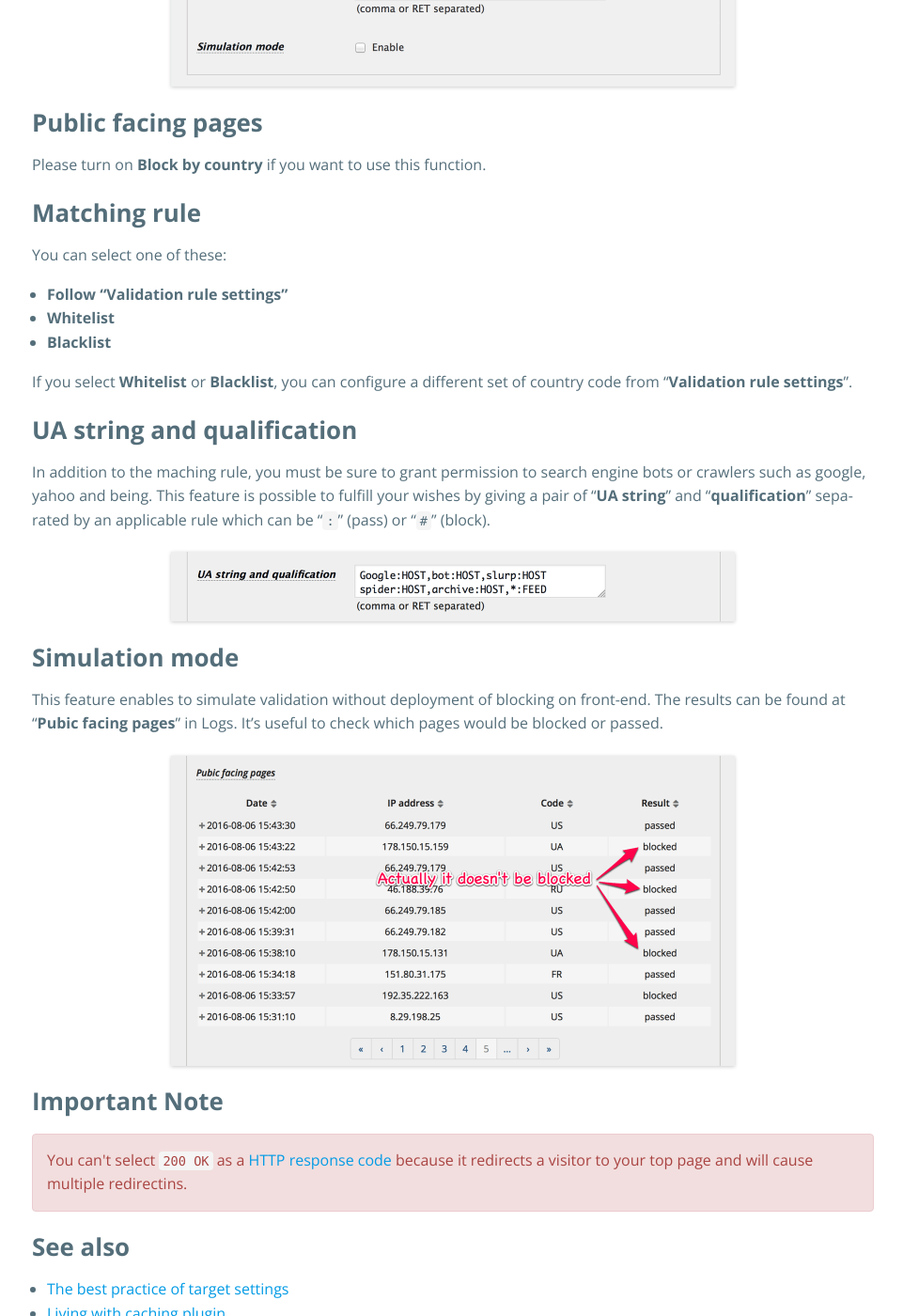
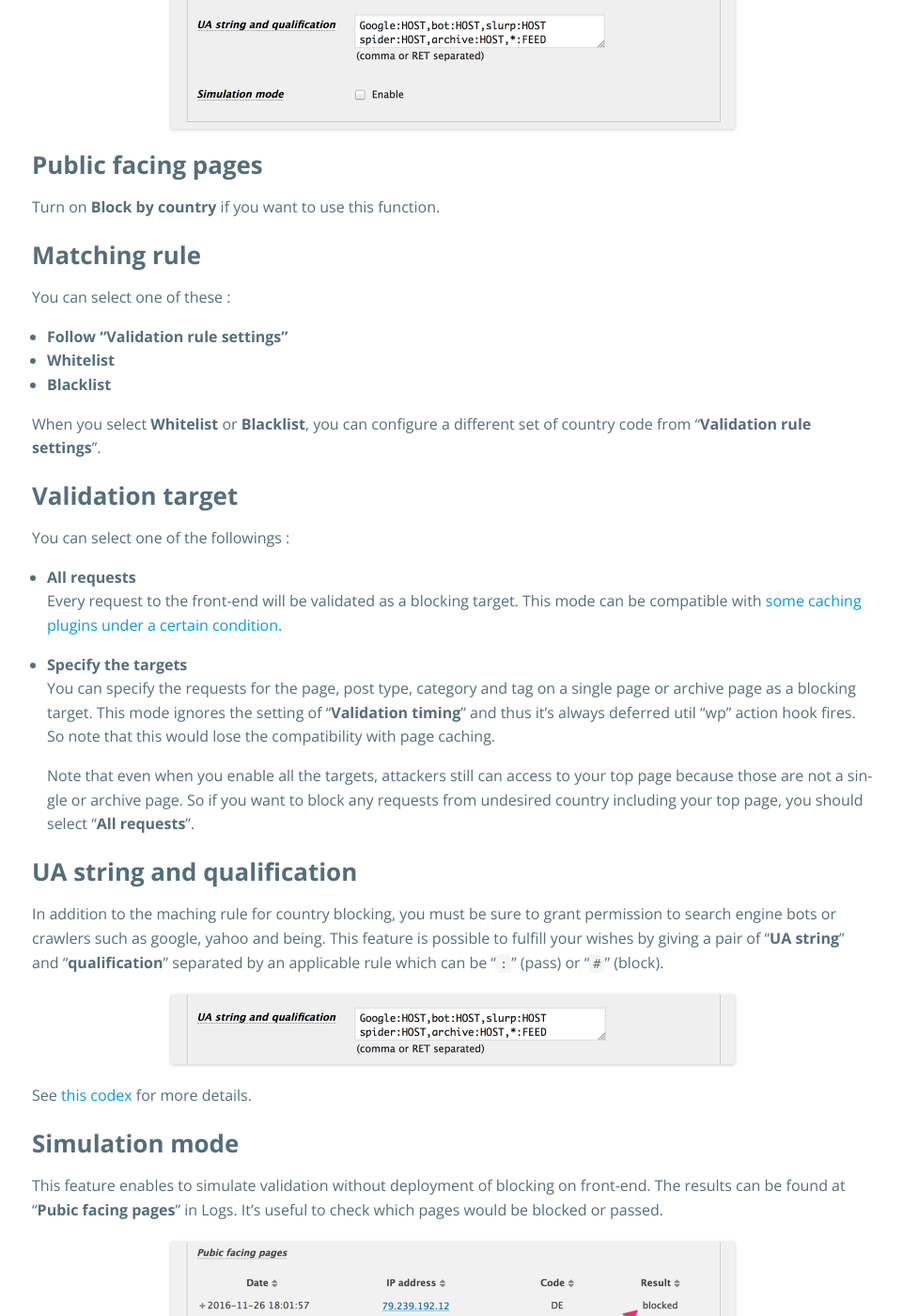
Before and after one commit to tokkonopapa/WordPress-IP-Geo-Block, a Jekyll site: the page built from _codex/04. Blocking on front-end/01/overview.md, in a window 1280 px wide and 1400 px high, scrolled down 607 px. Shown: the whole window at 94% size, without its empty margins (158-1119 px from the left). Built offline with Jekyll 4.4.1, drawn with Linux system fonts in a browser that asks for light colours; some web fonts are replaced; some of the changed text lies outside the part shown.

Commit message:
Update codex.

```diff
--- a/_codex/04. Blocking on front-end/01/overview.md
+++ b/_codex/04. Blocking on front-end/01/overview.md
@@ -6,10 +6,11 @@ title: Overview
 ---
 
 From 3.0.0, this plugin has a function that blocks undesired requests to the
-public facing pages aka front-end.
+public facing pages, aka front-end.
 
-This feature would definitely reduce spams, and also increases chances to
-protect your site against malicious requests to the front-end.
+This feature would definitely reduce the risk of your site being hacked by
+malicious requests to the front-end, and also reduce spams because spammer
+(or bots) always gets the form on front-end page before they post spam text.
 
 ![Front-end target settings]({{ '/img/2016-08/FrontEndSettings.png' | prepend: site.baseurl }}
  "Front-end target settings"
@@ -17,30 +18,53 @@ protect your site against malicious requests to the front-end.
 
 ### Public facing pages ###
 
-Please turn on **Block by country** if you want to use this function.
+Turn on **Block by country** if you want to use this function.
 
 ### Matching rule ###
 
-You can select one of these:
+You can select one of these :
 
 - **Follow "Validation rule settings"**
 - **Whitelist**
 - **Blacklist**
 
-If you select **Whitelist** or **Blacklist**, you can configure a different set
-of country code from "**Validation rule settings**".
+When you select **Whitelist** or **Blacklist**, you can configure a different
+set of country code from "**Validation rule settings**".
+
+### Validation target ###
+
+You can select one of the followings :
+
+- **All requests**
+  Every request to the front-end will be validated as a blocking target.
+  This mode can be compatible with [some caching plugins under a certain
+  condition][LivingCache].
+
+- **Specify the targets**
+  You can specify the requests for the page, post type, category and tag on a
+  single page or archive page as a blocking target. This mode ignores the
+  setting of "**Validation timing**" and thus it's always deferred util "wp"
+  action hook fires. So note that this would lose the compatibility with page
+  caching.
+
+  Note that even when you enable all the targets, attackers still can access
+  to your top page because those are not a single or archive page. So if you
+  want to block any requests from undesired country including your top page,
+  you should select "**All requests**".
 
 ### UA string and qualification ###
 
-In addition to the maching rule, you must be sure to grant permission to search
-engine bots or crawlers such as google, yahoo and being. This feature is
-possible to fulfill your wishes by giving a pair of "**UA string**" and
-"**qualification**" separated by an applicable rule which can be "`:`" (pass)
-or "`#`" (block).
+In addition to the maching rule for country blocking, you must be sure to
+grant permission to search engine bots or crawlers such as google, yahoo and
+being. This feature is possible to fulfill your wishes by giving a pair of
+"**UA string**" and "**qualification**" separated by an applicable rule which
+can be "`:`" (pass) or "`#`" (block).
 
 ![UA string and qualification]({{ '/img/2016-08/UA-Qualify.png' | prepend: site.baseurl }}
  "UA string and qualification"
 )
+
+See [this codex][UA-Qualify] for more details.
 
 ### Simulation mode ###
 
@@ -48,18 +72,9 @@ This feature enables to simulate validation without deployment of blocking on
 front-end. The results can be found at "**Pubic facing pages**" in Logs. It's
 useful to check which pages would be blocked or passed.
 
-![Logs at public faicing pages]({{ '/img/2016-08/PublicLogs.png' | prepend: site.baseurl }}
- "Logs at public faicing pages"
+![Logs for public faicing pages]({{ '/img/2016-08/Logs-Public.png' | prepend: site.baseurl }}
+ "Logs for public faicing pages"
 )
-
-### Important Note ###
-
-<div class="alert alert-danger">
-	You can't select <code>200 OK</code> as a
-	<a href="/codex/customizing-the-response.html#response-code-and-behavior" title="Customizing the response | IP Geo Block">HTTP response code</a>
-	because it redirects a visitor to your top page and will cause multiple
-	redirectins.
-</div>
 
 ### See also ###
 
@@ -68,8 +83,9 @@ useful to check which pages would be blocked or passed.
 - [UA string and qualification][UA-Qualify]
 
 [IP-Geo-Block]: https://wordpress.org/plugins/ip-geo-block/ "WordPress › IP Geo Block « WordPress Plugins"
-[BestPractice]: {{ '/codex/the-best-practice-of-target-settings.html' | prepend: site.baseurl }} "The best practice of target settings | IP Geo Block"
-[LivingCache]:  {{ '/codex/living-with-caching-plugin.html'           | prepend: site.baseurl }} "Living with caching plugin | IP Geo Block"
-[UA-Qualify]:   {{ '/codex/ua-string-and-qualification.html'          | prepend: site.baseurl }} "UA string and qualification | IP Geo Block"
-[Ver3.0.0]:     {{ '/changelog/release-3.0.0.html'                    | prepend: site.baseurl }} "3.0.0 Release Note | IP Geo Block"
+[BestPractice]: {{ '/codex/the-best-practice-of-target-settings.html'  | prepend: site.baseurl }} "The best practice of target settings | IP Geo Block"
+[LivingCache]:  {{ '/codex/living-with-caching-plugin.html'            | prepend: site.baseurl }} "Living with caching plugin | IP Geo Block"
+[UA-Qualify]:   {{ '/codex/ua-string-and-qualification.html'           | prepend: site.baseurl }} "UA string and qualification | IP Geo Block"
+[Ver3.0.0]:     {{ '/changelog/release-3.0.0.html'                     | prepend: site.baseurl }} "3.0.0 Release Note | IP Geo Block"
+[RedirectURL]:  {{ '/codex/customizing-the-response.html#redirect-url' | prepend: site.baseurl }} "Customizing the response | IP Geo Block"
 [ResponseCode]: {{ '/codex/customizing-the-response.html#response-code-and-behavior' | prepend: site.baseurl }} "Customizing the response | IP Geo Block"
```
Also changed, not shown: _codex/03. Features and performance/05/customizing-the-response.md (+44 -14 lines), _codex/04. Blocking on front-end/02/living-with-caching-plugin.md (+27 -19 lines), _codex/04. Blocking on front-end/03/ua-string-and-qualification.md (+2 -1 lines), _drafts/2016-04-20-wp-zep-blocked-backdoor.md (deleted, +0 -59 lines), _drafts/2016-05-21-concept-and-features.md (deleted, +0 -65 lines), _drafts/2016-11-22-release-3.0.0.md (renamed from _drafts/2016-10-17-release-3.0.0.md, +2 -1 lines), img/2016-08/FrontEndSettings.png, img/2016-08/Logs-Public.png (added), img/2016-08/PublicLogs.png (deleted).
